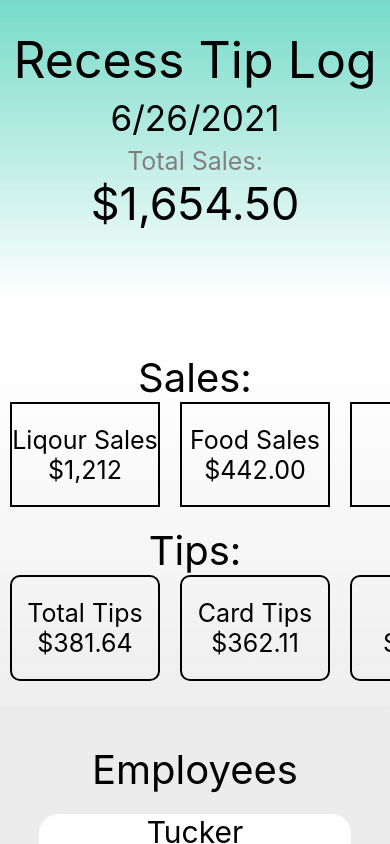
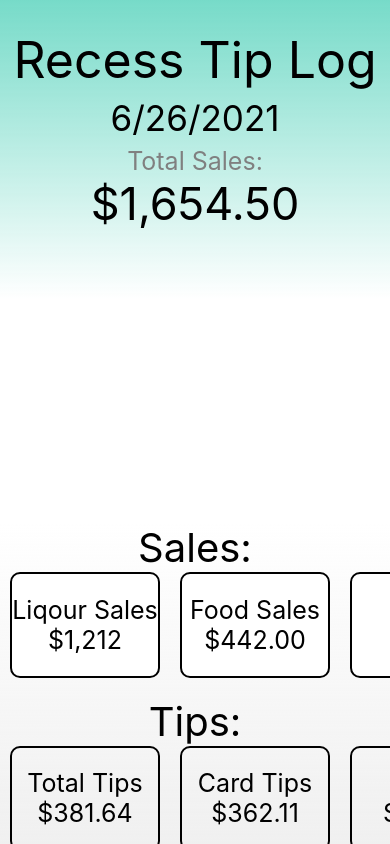
Before and after one commit to Jake-Januszanis/server-tipout-app, a React Native app: screen / in a window 390 px wide. Built offline with nearby package versions, Linux system fonts and the light colour scheme.

Commit message:
Restructed project files/added DailyReport Component

```diff
--- a/App.js
+++ b/App.js
@@ -1,9 +1,10 @@
 import { StatusBar } from 'expo-status-bar';
 import React from 'react';
-import { StyleSheet, ScrollView, View, FlatList } from 'react-native';
+import { StyleSheet, ScrollView} from 'react-native';
 import Header from './components/Header';
 import Dashboard from './components/Dashboard';
-import Employees from './components/Employees';
+import Employees from './components/Employees/Employees';
+import DailyReportButton from './components/Reports/DailyReportButton';
 
 export default function App() {
   return (
@@ -13,6 +14,7 @@
         <Header />
         <Dashboard />
         <Employees />
+        <DailyReportButton />
       </ScrollView>
 
   );
--- a/components/Employees.js
+++ b/components/Employees/Employees.js
@@ -1,6 +1,6 @@
 
 import React from 'react';
-import { View, Text, StyleSheet, FlatList, SafeAreaView, Button } from 'react-native';
+import { View, Text, StyleSheet, FlatList, SafeAreaView, Button, Alert } from 'react-native';
 
 export default function Employees() {
 
@@ -17,30 +17,30 @@
             hours: 7.5,
             tipout: '$24.00'
         },
-        // {
-        //     name: 'Shane',
-        //     type: 'support',
-        //     hours: 6.5,
-        //     tipout: '$18.00'
-        // },
-        // {
-        //     name: 'Justin',
-        //     type: 'support',
-        //     hours: 6.5,
-        //     tipout: '$18.00'
-        // },
-        // {
-        //     name: 'Casey',
-        //     type: 'host',
-        //     hours: 6.5,
-        //     tipout: '$7.00'
-        // },
-        // {
-        //     name: 'Sam',
-        //     type: 'host',
-        //     hours: 6.5,
-        //     tipout: '$7.00'
-        // }
+        {
+            name: 'Shane',
+            type: 'support',
+            hours: 6.5,
+            tipout: '$18.00'
+        },
+        {
+            name: 'Justin',
+            type: 'support',
+            hours: 6.5,
+            tipout: '$18.00'
+        },
+        {
+            name: 'Casey',
+            type: 'host',
+            hours: 6.5,
+            tipout: '$7.00'
+        },
+        {
+            name: 'Sam',
+            type: 'host',
+            hours: 6.5,
+            tipout: '$7.00'
+        }
     ]
 
 
@@ -50,12 +50,11 @@
             <Text style={styles.title}>Employees</Text>
             <FlatList
                 data={data}
-                nestedScrollEnabled
                 renderItem = {({ item }) => (
 
-                <View style={styles.card}>
+                <View style={styles.cards}>
                     <View  style={styles.cardTop}>
-                    <Text style={styles.cardTitle}>{item.name}</Text>
+                    <Text style={styles.cardTopTitle}>{item.name}</Text>
                     </View>
                     <View style={styles.cardBottom}>
                         <View style={styles.cardBottomGroup}>
@@ -74,10 +73,14 @@
                     </View>
                 </View>
             )}/>
+            <View style={styles.addBtn}>
             <Button
             title="Add Employee"
             color='#77DBC9'
+            accessibilityLabel='Add new employee with this button'
+            onPress={()=> alert("Add employee button has been clicked")}
             ></Button>
+            </View>
         </SafeAreaView>
     </View>
     )
@@ -87,10 +90,16 @@
     container: {
         flex: 1,
         backgroundColor: '#ECECEC',
-        marginBottom: 50
+        paddingBottom: 20
     },
 
-    card: {
+    title: {
+        fontSize: 40,
+        textAlign: 'center',
+        marginTop: 40,
+    },
+
+    cards: {
         flex: 1,
         borderRadius: 20,
         backgroundColor: '#fff',
@@ -101,6 +110,12 @@
     cardTop: {
         flex: 1,
     },
+
+    cardTopTitle:{
+        fontSize: 30,
+        textAlign: 'center',
+    },
+
     cardBottom: {
         flex: 1,
         flexDirection: 'row',
@@ -117,15 +132,8 @@
         color: 'grey',
     },
 
-
-    cardTitle:{
-        fontSize: 30,
-        textAlign: 'center',
-
-    },
-    title: {
-        fontSize: 40,
-        textAlign: 'center',
-        marginTop: 40,
+    addBtn: {
+        marginHorizontal: '30%',
+        marginVertical: '5%'
     }
 })
--- a/components/Header.js
+++ b/components/Header.js
@@ -1,16 +1,12 @@
 
 import React from 'react';
 import { View, Text, StyleSheet } from 'react-native';
-import CurrentDate from './CurrentDate';
+import CurrentDate from './Utility/CurrentDate';
 import { LinearGradient } from 'expo-linear-gradient';
 
 export default function Header() {
 
-
-
     return(
-
-
         <View style={styles.container}>
             <LinearGradient
                 colors={['#77DBC9', 'transparent']}
--- /dev/null
+++ b/components/Reports/DailyReportButton.js
@@ -0,0 +1,30 @@
+
+import React from 'react';
+import { View, Text, StyleSheet, Button } from 'react-native';
+
+export default function DailyReportButton() {
+
+    return(
+        <View style={styles.container}>
+        <View style={styles.button}>
+            <Button
+                title='View Daily Report'
+                color='#77DBC9'
+                accessibilityLabel='Click this button to view daily report'
+                onPress={() => alert("Daily Report Button Pressed")}
+                />
+        </View>
+        </View>
+    )
+}
+
+const styles = StyleSheet.create({
+
+    container: {
+        backgroundColor: '#ECECEC',
+        paddingBottom: 60
+    },
+    button: {
+        marginHorizontal: '15%',
+    }
+})
--- a/components/SalesCards.js
+++ b/components/Sales/SalesCards.js
@@ -1,6 +1,6 @@
 
 import React from 'react';
-import {View, Text, StyleSheet, ScrollView, FlatList} from 'react-native';
+import {View, Text, StyleSheet, FlatList} from 'react-native';
 
 export default function SalesCards() {
 
@@ -20,11 +20,6 @@
             value: 6.5,
             id: '3'
         },
-        {
-            title: 'Tips',
-            value: 300,
-            id: '4'
-        }
     ]
 
 
@@ -52,6 +47,8 @@
     card: {
         borderColor: 'black',
         borderWidth: 2,
+        borderRadius: 10,
+        backgroundColor: '#ffffff',
         marginHorizontal: 10,
         height: '85%',
         width: 150,
--- a/components/SalesUpdateBtn.js
+++ b/components/Sales/SalesUpdateBtn.js
@@ -10,6 +10,7 @@
             <Button
                 title='Update Sales'
                 color='#77DBC9'
+                onPress={() => alert('Update Sales Button Pressed')}
                 />
                 </View>
     )
@@ -18,6 +19,6 @@
 const styles = StyleSheet.create({
     btn: {
         marginHorizontal: 10,
-        marginVertical: 10
+        marginVertical: 10,
     }
 })
```
Also changed, not shown: components/Dashboard.js (+4 -5 lines), components/Tips/TipDataCards.js (renamed from components/TipDataCards.js), components/Tips/TipsUpdateBtn.js (renamed from components/TipsUpdateBtn.js), components/Utility/CurrentDate.js (renamed from components/CurrentDate.js).
